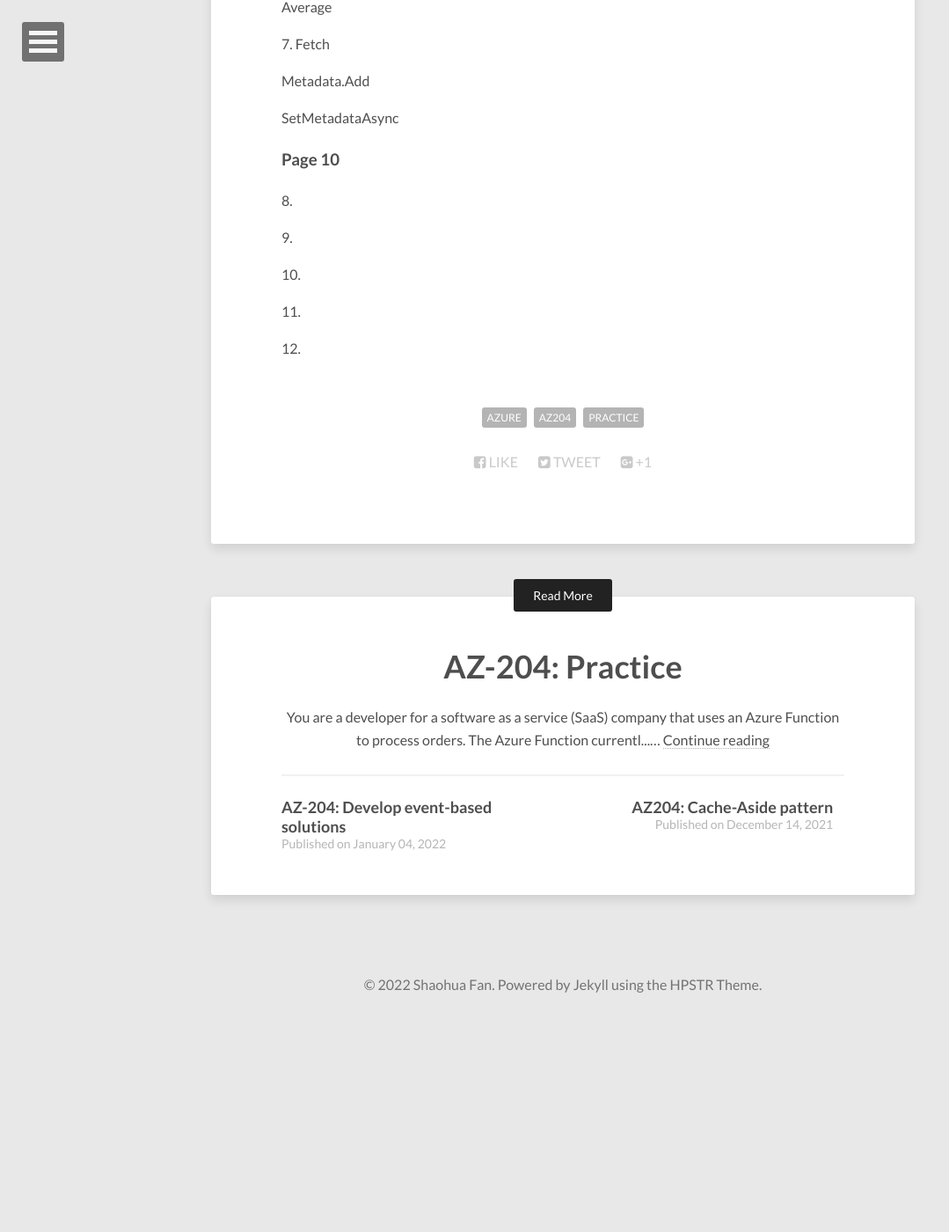
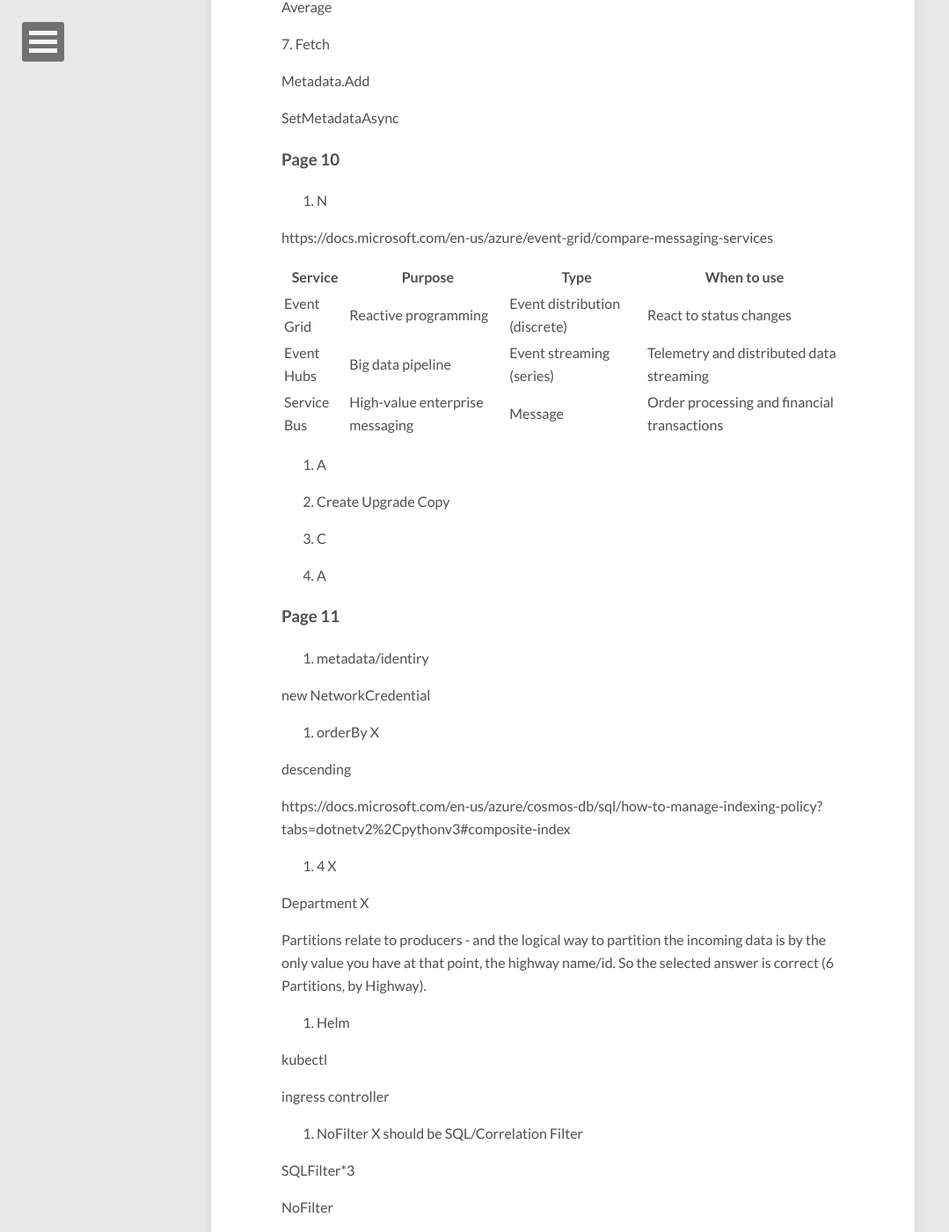
Before and after one commit to fanshaohua-fan/fanshaohua-fan.github.io, a Jekyll site: the page built from _posts/2022-1-14-AZ204-Practice-Topic-2.md, in a window 1280 px wide and 1400 px high, scrolled down 1171 px. Shown: the whole window at 88% size, without its empty margins (0-1079 px from the left). Built offline with Jekyll 4.4.1, drawn with Linux system fonts in a browser that asks for light colours; nearby versions of some CDN libraries; before the commit the page ends 2331 px from its top, so only the background shows below that; some of the changed text lies outside the part shown.

Commit message:
Page 10&11

```diff
--- a/_posts/2022-1-14-AZ204-Practice-Topic-2.md
+++ b/_posts/2022-1-14-AZ204-Practice-Topic-2.md
@@ -74,16 +74,106 @@
 
 ### [Page 10](https://www.examtopics.com/exams/microsoft/az-204/view/10/)
 
-8.
+8. N
 
+https://docs.microsoft.com/en-us/azure/event-grid/compare-messaging-services
 
-9.
+|Service|	Purpose|	Type|	When to use|
+|--|--|--|--|
+|Event Grid|	Reactive programming|	Event distribution (discrete)|	React to status changes
+|Event Hubs|	Big data pipeline|	Event streaming (series)|	Telemetry and distributed data streaming
+|Service Bus|	High-value enterprise messaging|	Message|	Order processing and financial transactions
+
+9. A
 
 
 10.
+Create
+Upgrade
+Copy
 
 
-11.
+11. C
 
 
-12.
+12. A
+
+### [Page 11](https://www.examtopics.com/exams/microsoft/az-204/view/11/)
+
+13.
+metadata/identiry
+
+new NetworkCredential
+
+14.
+orderBy X
+
+descending
+
+https://docs.microsoft.com/en-us/azure/cosmos-db/sql/how-to-manage-indexing-policy?tabs=dotnetv2%2Cpythonv3#composite-index
+
+
+
+15.
+4   X
+
+Department  X
+
+Partitions relate to producers - and the logical way to partition the incoming data is by the only value you have at that point, the highway name/id. So the selected answer is correct (6 Partitions, by Highway).
+
+
+16.
+Helm
+
+kubectl
+
+ingress controller
+
+17.
+NoFilter    X should be SQL/Correlation Filter
+
+SQLFilter*3
+
+NoFilter
+
+
+https://docs.microsoft.com/en-us/azure/service-bus-messaging/topic-filters#filters
+
+![](/images/2022-02-06-06-25-32.png)
+
+### [Page 12](https://www.examtopics.com/exams/microsoft/az-204/view/12/)
+
+18.
+
+19.
+
+20.
+
+21.
+
+22.
+
+### [Page 13](https://www.examtopics.com/exams/microsoft/az-204/view/13/)
+
+23.
+
+24.
+
+25.
+
+26.
+
+27.
+
+
+### [Page 14](https://www.examtopics.com/exams/microsoft/az-204/view/14/)
+
+28.
+
+29.
+
+30.
+
+31.
+
+32.
```
Also changed, not shown: images/2022-02-06-06-25-32.png (added).
